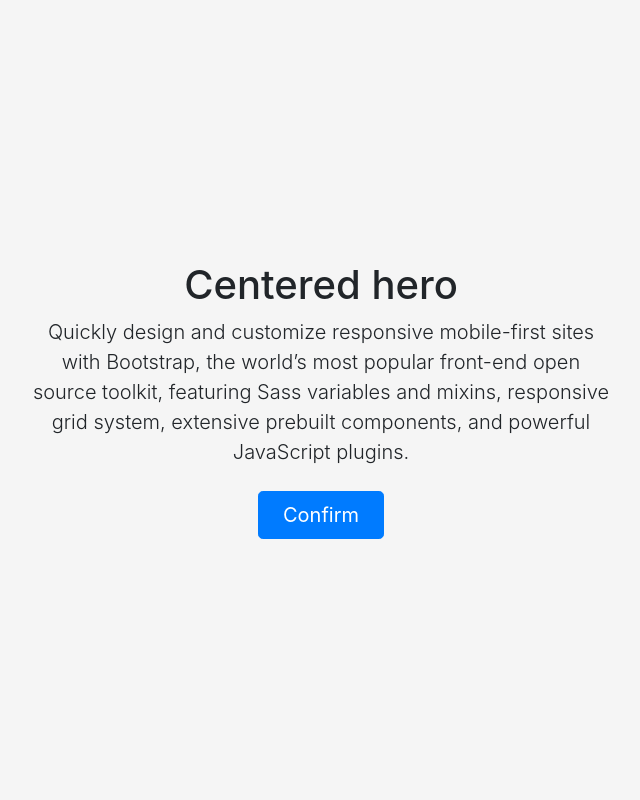
After one commit to codepoint2020/personal_attendance_calculator, a PHP site: page /update_confirmation.php in a window 1280 px wide. The commit adds this page. Shown: the whole page, without its empty margins (319-959 px from the left). Run offline with PHP 8.4, Linux system fonts and the light colour scheme.

Commit message:
added update_confirmation.php and bootstrap components

```diff
--- a/encode.php
+++ b/encode.php
@@ -37,7 +37,7 @@ include 'inc/header.php';
       <a class="mt-4 btn btn-lg pink btn-block" href="form_encode.php?grade_id=<?php echo $row['id']; ?>">Edit</a>
       <?php ?>
       <button class="mt-4 btn btn-lg btn-success btn-block" name="btn_update">Update</button>
-      <?php ?>
+
       <button class="mt-3 btn  btn-lg btn-secondary btn-block" name="btn_cancel_edit">CANCEL</button>
 
       <!-- IF THE VALUE IN ATT_COUNT IS 0 OR BLANK -->
--- a/inc/process.php
+++ b/inc/process.php
@@ -1,8 +1,18 @@
 <?php
 
 $current_grade = "";
-
+$id = 0;
 
 if (isset($_GET["g"])) {
     $current_grade = $_GET["g"];
 }
+
+if (isset($_POST["btn_update"])) {
+    $id = $_POST["id"];
+
+    $update_query = $conn->query("UPDATE grade_levels SET no_attendance = $id; ");
+
+    if ($update_query) {
+        echo "Attendance has been updated";
+    }
+}
--- /dev/null
+++ b/update_confirmation.php
@@ -0,0 +1,26 @@
+<?php
+
+include 'inc/config.php';
+include 'inc/process.php';
+include 'inc/header.php';
+
+?>
+    <title>UA App</title>
+</head>
+<body >
+<div class="px-4 py-5 my-5 text-center">
+
+    <h1 class="display-5 fw-bold">Centered hero</h1>
+    <div class="col-lg-6 mx-auto">
+      <p class="lead mb-4">Quickly design and customize responsive mobile-first sites with Bootstrap, the world’s most popular front-end open source toolkit, featuring Sass variables and mixins, responsive grid system, extensive prebuilt components, and powerful JavaScript plugins.</p>
+      <div class="d-grid gap-2 d-sm-flex justify-content-sm-center">
+        <a href="index.php" class="btn btn-primary btn-lg px-4 gap-3">Confirm</a>
+
+      </div>
+    </div>
+  </div>
+
+    <script src="bootstrap/bootstrap.js"></script>
+    <script src="script.js"></script>
+</body>
+</html>
```
Also changed, not shown: form_encode.php (+5 -2 lines), index.php (+0 -13 lines).
